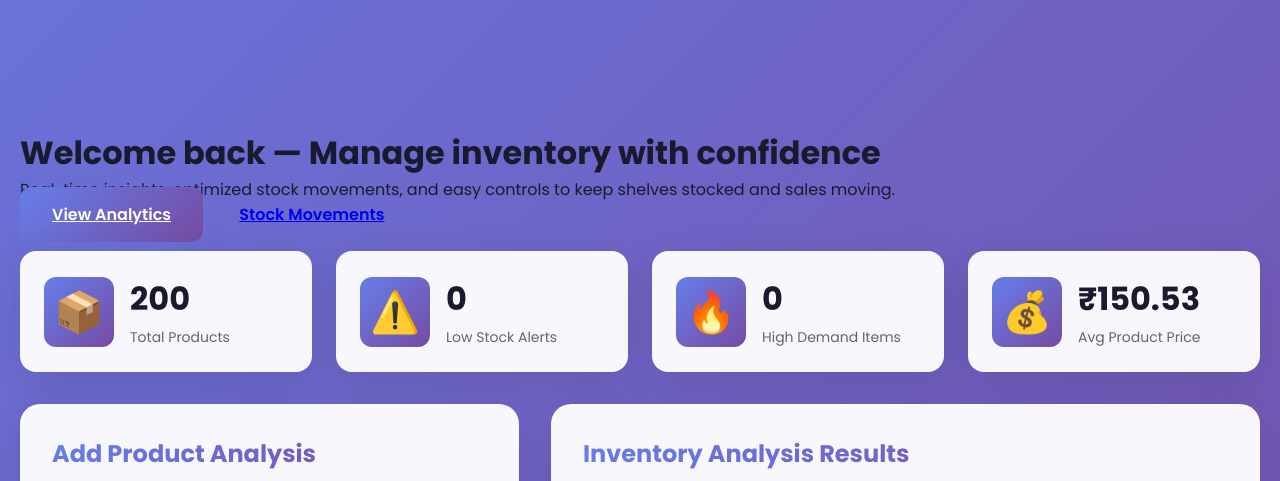
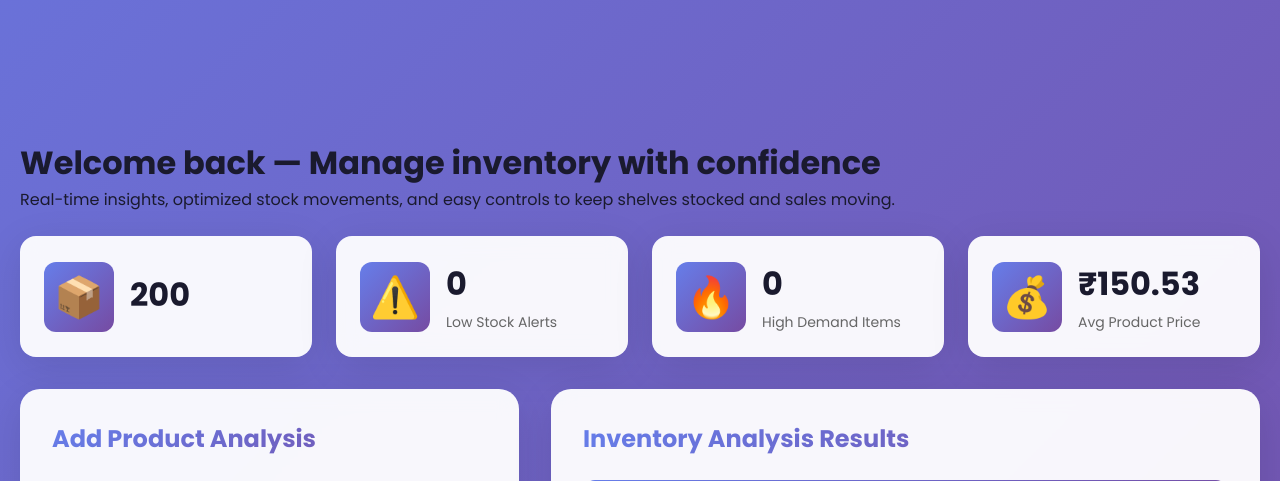
Before and after one commit to ArunReddy-07/DemartAI, a Flask app: page / in a window 1280 px wide. Shown: the part 845-1326 px from the top of the page. Run offline with Flask 3, Linux system fonts and the light colour scheme; the visitor is signed in with stand-in values (Sample User, id 1); data comes from the database, SQL or seed files in the repository; data that the repository does not hold is empty.

Commit message:
Update index.html

```diff
--- a/templates/index.html
+++ b/templates/index.html
@@ -10,18 +10,14 @@
                     <h1>Welcome back — Manage inventory with confidence</h1>
                     <p class="hero-sub">Real-time insights, optimized stock movements, and easy controls to keep shelves stocked and sales moving.</p>
                 </div>
-                <div class="hero-cta">
-                    <a href="/analytics" class="btn-primary">View Analytics</a>
-                    <a href="/settings" class="settings-btn" style="margin-left:8px;">Stock Movements</a>
-                </div>
+                <!-- Hero CTA removed: analytics and stock movement quick-links intentionally hidden -->
             </div>
             <!-- Stats Cards -->
             <div class="stats-grid">
                 <div class="stat-card">
                     <div class="stat-icon">📦</div>
                     <div class="stat-info">
-                        <h3 id="totalProducts">200</h3>
-                        <p>Total Products</p>
+                        <h3 id="totalProducts">200 products</h3>
                     </div>
                 </div>
                 <div class="stat-card">
```
